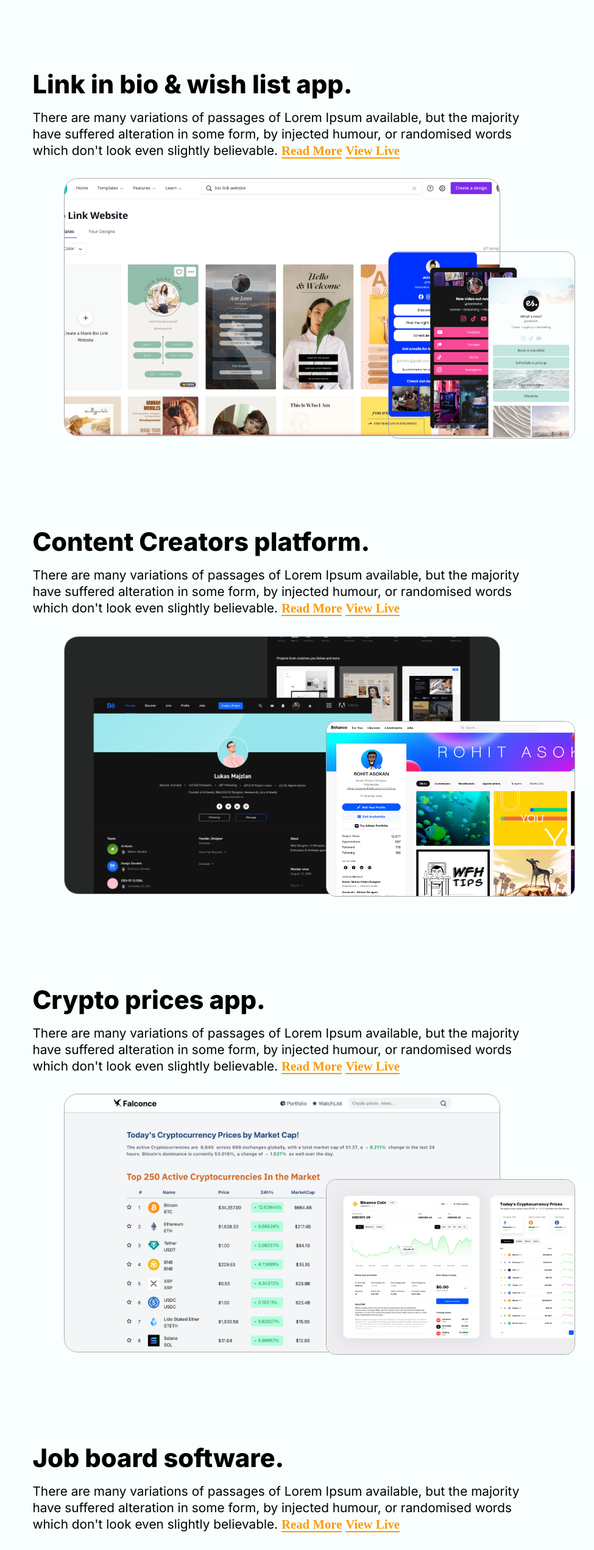
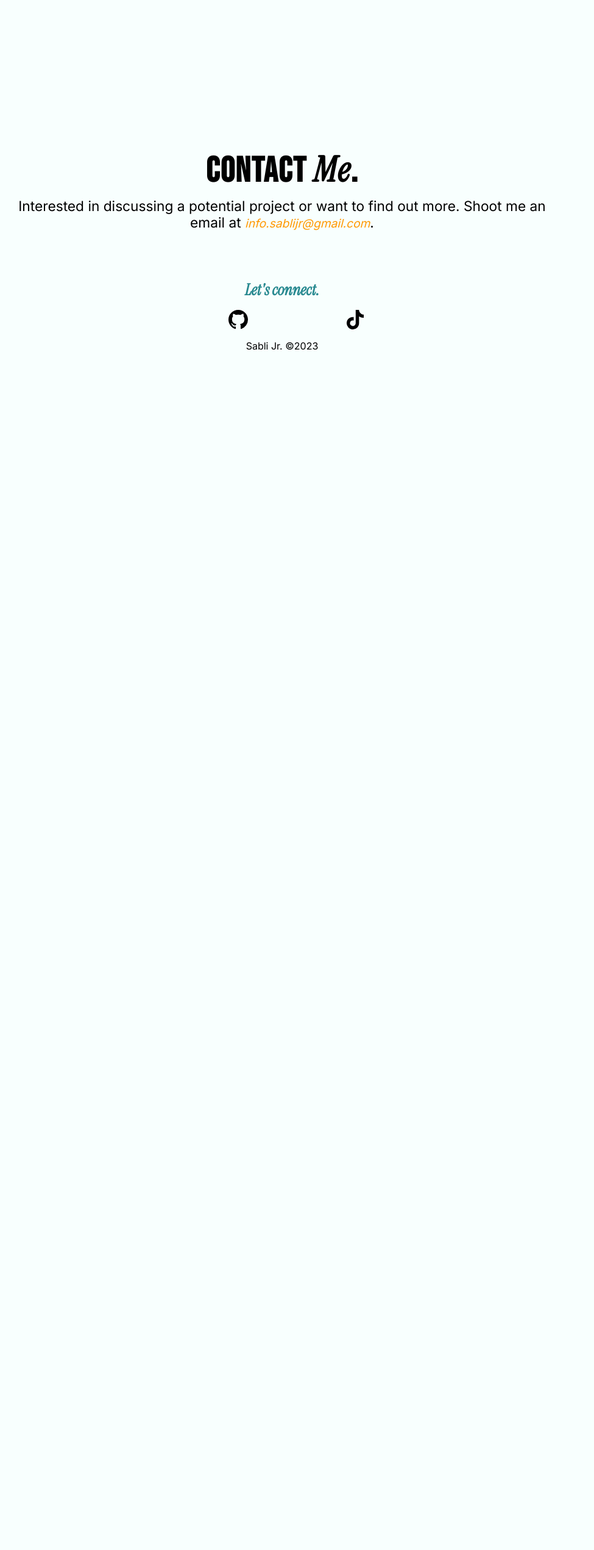
Before and after one commit to SabliJr/sablijr.com, a React (Create React App) app in the folder client/: page / in a window 1280 px wide. Shown: the part 2205-4746 px from the top of the page at 61% size, without its empty margins (177-1152 px from the left). After the commit the page ends 2884 px from the top, so only its background shows below. Built offline with nearby package versions, Linux system fonts and the light colour scheme; some icons are missing.

Commit message:
Changing the layout

```diff
--- a/client/src/Components/myWork/index.jsx
+++ b/client/src/Components/myWork/index.jsx
@@ -21,7 +21,7 @@ const Index = () => {
         my work.
       </h3>
       <article className='workShow'>
-        <div className='workDiv'>
+        {/* <div className='workDiv'>
           <h4>Link in bio & wish list app.</h4>
           <p>
             There are many variations of passages of Lorem Ipsum available, but
@@ -33,8 +33,8 @@ const Index = () => {
             <img src={LinksImg1} alt='' className='linkImg1' />
             <img src={LinksImg2} alt='' className='linkImg2' />
           </div>
-        </div>
-        <div className='workDiv'>
+        </div> */}
+        {/* <div className='workDiv'>
           <h4>Content Creators platform.</h4>
           <p>
             There are many variations of passages of Lorem Ipsum available, but
@@ -46,8 +46,8 @@ const Index = () => {
             <img src={VideoSharing1} alt='' className='linkImg1' />
             <img src={VideoSharing2} alt='' className='linkImg3' />
           </div>
-        </div>
-        <div className='workDiv'>
+        </div> */}
+        {/* <div className='workDiv'>
           <h4>Crypto prices app.</h4>
           <p>
             There are many variations of passages of Lorem Ipsum available, but
@@ -59,8 +59,8 @@ const Index = () => {
             <img src={cryptoApp1} alt='' className='linkImg1' />
             <img src={cryptoApp2} alt='' className='linkImg3' />
           </div>
-        </div>
-        <div className='workDiv'>
+        </div> */}
+        {/* <div className='workDiv'>
           <h4>Job board software.</h4>
           <p>
             There are many variations of passages of Lorem Ipsum available, but
@@ -72,7 +72,7 @@ const Index = () => {
             <img src={JobBoard} alt='' className='linkImg1' />
             <img src={JobBoard2} alt='' className='linkImg3' />
           </div>
-        </div>
+        </div> */}
       </article>
     </section>
   );
```
